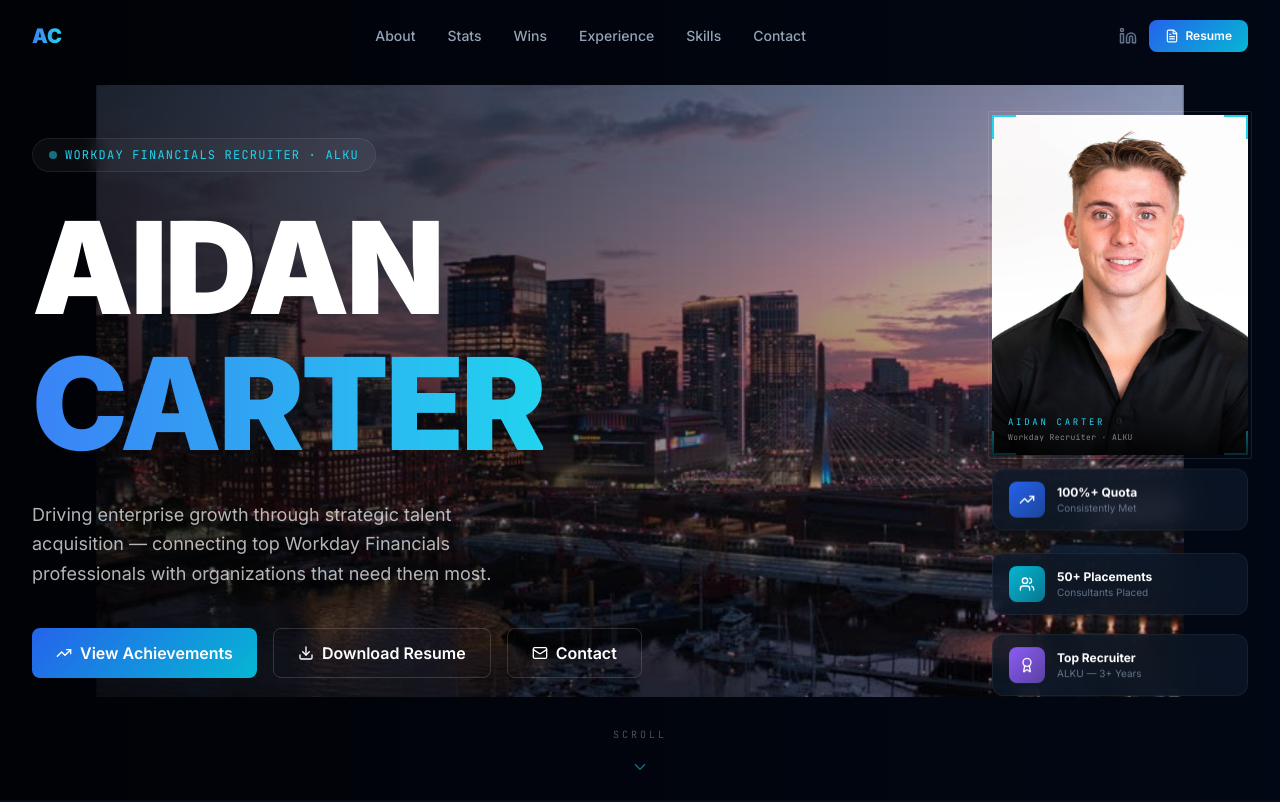
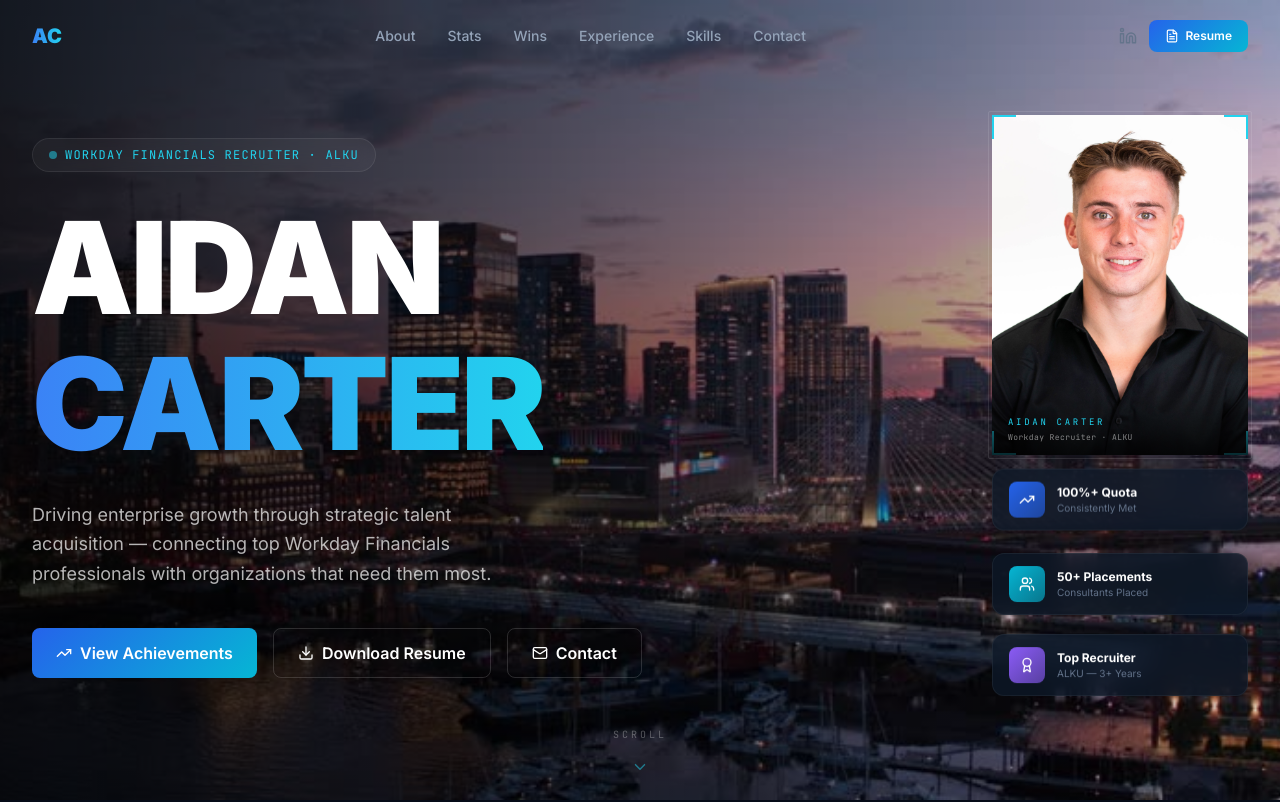
Before and after one commit to 603-websites/portfolio-aidan-carter, a React (Vite) app: page / in a window 1280 px wide. Shown: the top 802 px of the page. Built offline with nearby package versions, Linux system fonts and the light colour scheme.

Commit message:
fix: sharper skyline rendering

```diff
--- a/src/components/Hero.jsx
+++ b/src/components/Hero.jsx
@@ -15,19 +15,15 @@ const Hero = () => {
     <section className="relative min-h-screen flex items-center justify-center overflow-hidden">
 
       {/* Boston skyline background */}
-      <div className="absolute inset-0">
-        <div
-          className="absolute inset-0"
-          style={{
-            backgroundImage: 'url(/images/boston-skyline.jpeg)',
-            backgroundSize: '85% auto',
-            backgroundPosition: 'center 45%',
-            backgroundRepeat: 'no-repeat',
-            backgroundColor: '#020817',
-          }}
+      <div className="absolute inset-0 overflow-hidden">
+        <img
+          src="/images/boston-skyline.jpeg"
+          alt=""
+          className="absolute inset-0 w-full h-full"
+          style={{ objectFit: 'cover', objectPosition: 'center 55%', imageRendering: 'auto' }}
         />
         {/* Dark overlay — left heavy so text is readable */}
-        <div className="absolute inset-0 bg-gradient-to-r from-black/75 via-black/45 to-black/10" />
+        <div className="absolute inset-0 bg-gradient-to-r from-black/80 via-black/50 to-black/15" />
       </div>
 
       <div className="relative z-10 max-w-7xl mx-auto px-4 sm:px-6 lg:px-8 pt-24 pb-20 w-full">
```
